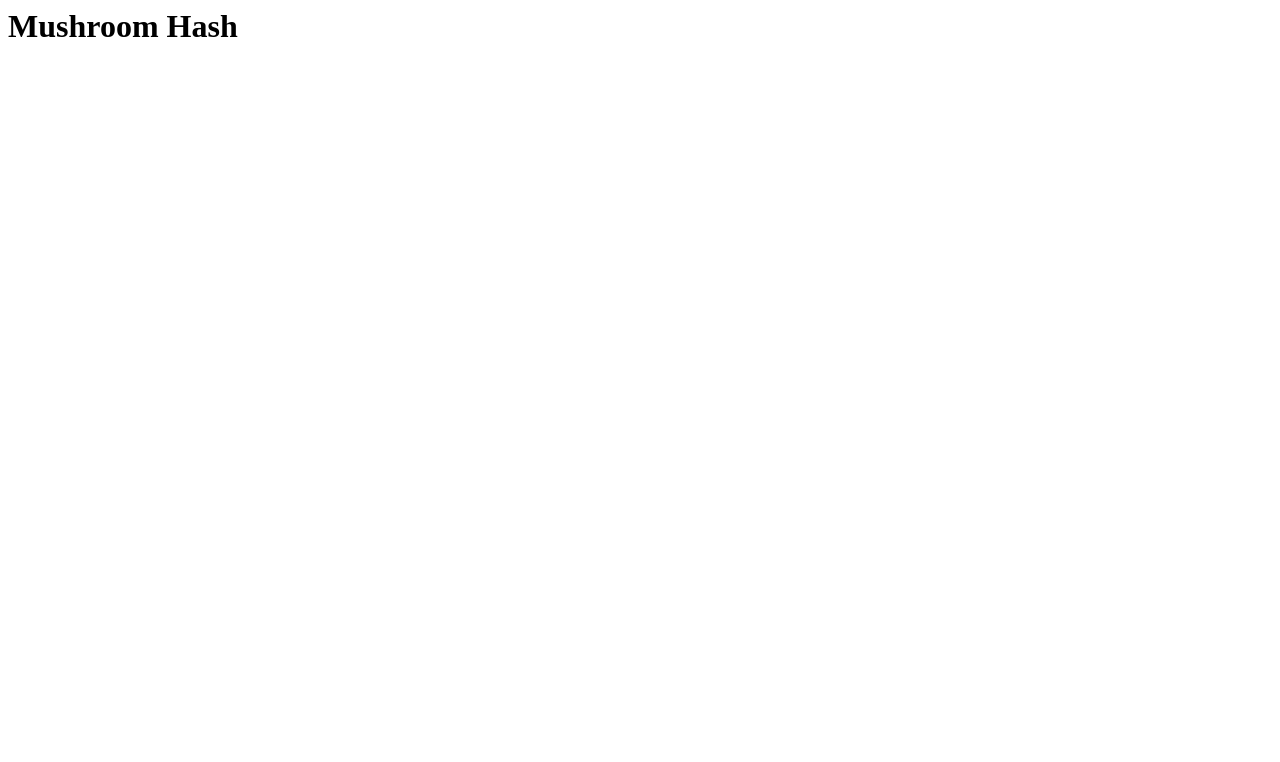
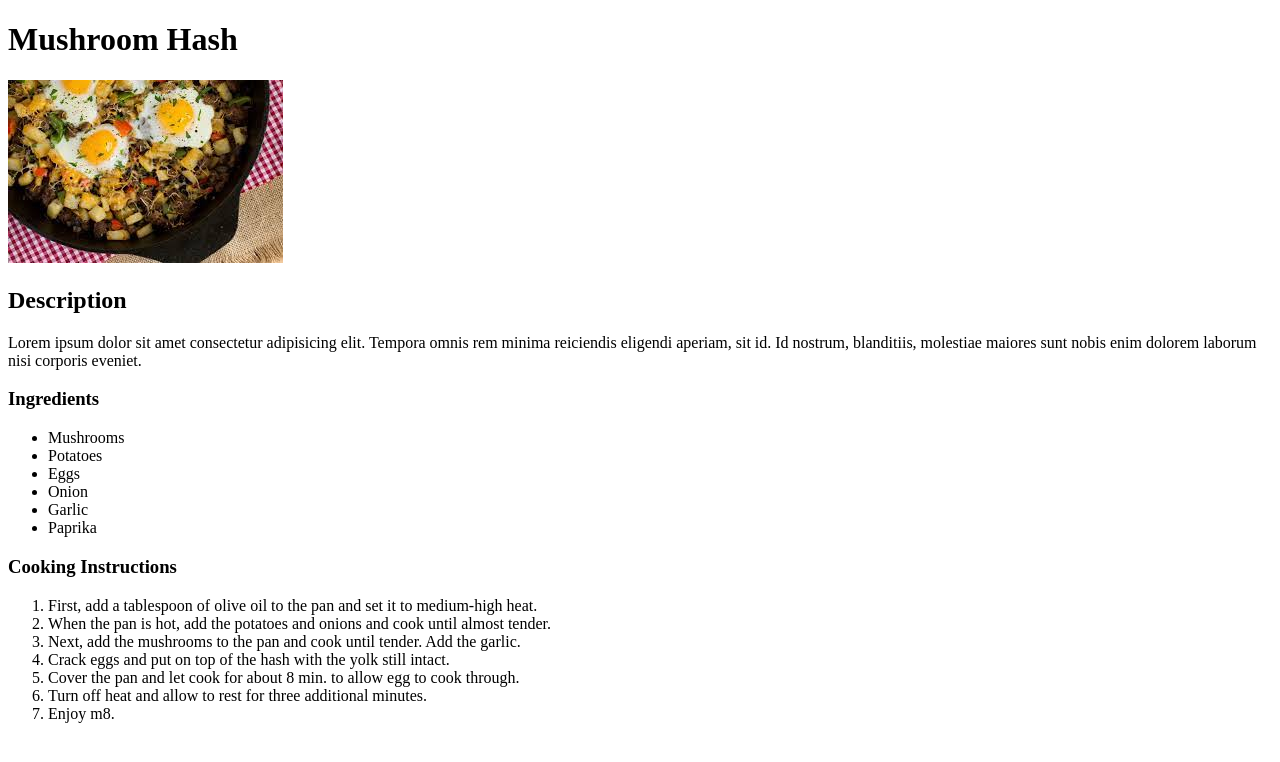
Before and after one commit to VanceMcGrady/odin-recipes, a plain HTML site: page recipes/mushroom_hash.html in a window 1280 px wide. Drawn offline with Linux system fonts and the light colour scheme.

Commit message:
completed file structre

```diff
--- a/recipes/mushroom_hash.html
+++ b/recipes/mushroom_hash.html
@@ -1 +1,51 @@
-<h1>Mushroom Hash</h1>
+<!DOCTYPE html>
+<html lang="en">
+  <head>
+    <meta charset="UTF-8" />
+    <meta http-equiv="X-UA-Compatible" content="IE=edge" />
+    <meta name="viewport" content="width=device-width, initial-scale=1.0" />
+    <title>Mushroom Hash</title>
+  </head>
+  <body>
+    <h1>Mushroom Hash</h1>
+    <img src="./download.jpeg" alt="Mushroom Hash" />
+    <h2>Description</h2>
+
+    <p>
+      Lorem ipsum dolor sit amet consectetur adipisicing elit. Tempora omnis rem
+      minima reiciendis eligendi aperiam, sit id. Id nostrum, blanditiis,
+      molestiae maiores sunt nobis enim dolorem laborum nisi corporis eveniet.
+    </p>
+    <h3>Ingredients</h3>
+    <ul>
+      <li>Mushrooms</li>
+      <li>Potatoes</li>
+      <li>Eggs</li>
+      <li>Onion</li>
+      <li>Garlic</li>
+      <li>Paprika</li>
+    </ul>
+    <h3>Cooking Instructions</h3>
+    <ol>
+      <li>
+        First, add a tablespoon of olive oil to the pan and set it to
+        medium-high heat.
+      </li>
+      <li>
+        When the pan is hot, add the potatoes and onions and cook until almost
+        tender.
+      </li>
+      <li>
+        Next, add the mushrooms to the pan and cook until tender. Add the
+        garlic.
+      </li>
+      <li>Crack eggs and put on top of the hash with the yolk still intact.</li>
+      <li>
+        Cover the pan and let cook for about 8 min. to allow egg to cook
+        through.
+      </li>
+      <li>Turn off heat and allow to rest for three additional minutes.</li>
+      <li>Enjoy m8.</li>
+    </ol>
+  </body>
+</html>
```
Also changed, not shown: recipes/bagel.html (added), recipes/download.jpeg (added), recipes/hardboiled_egg.html (added).
